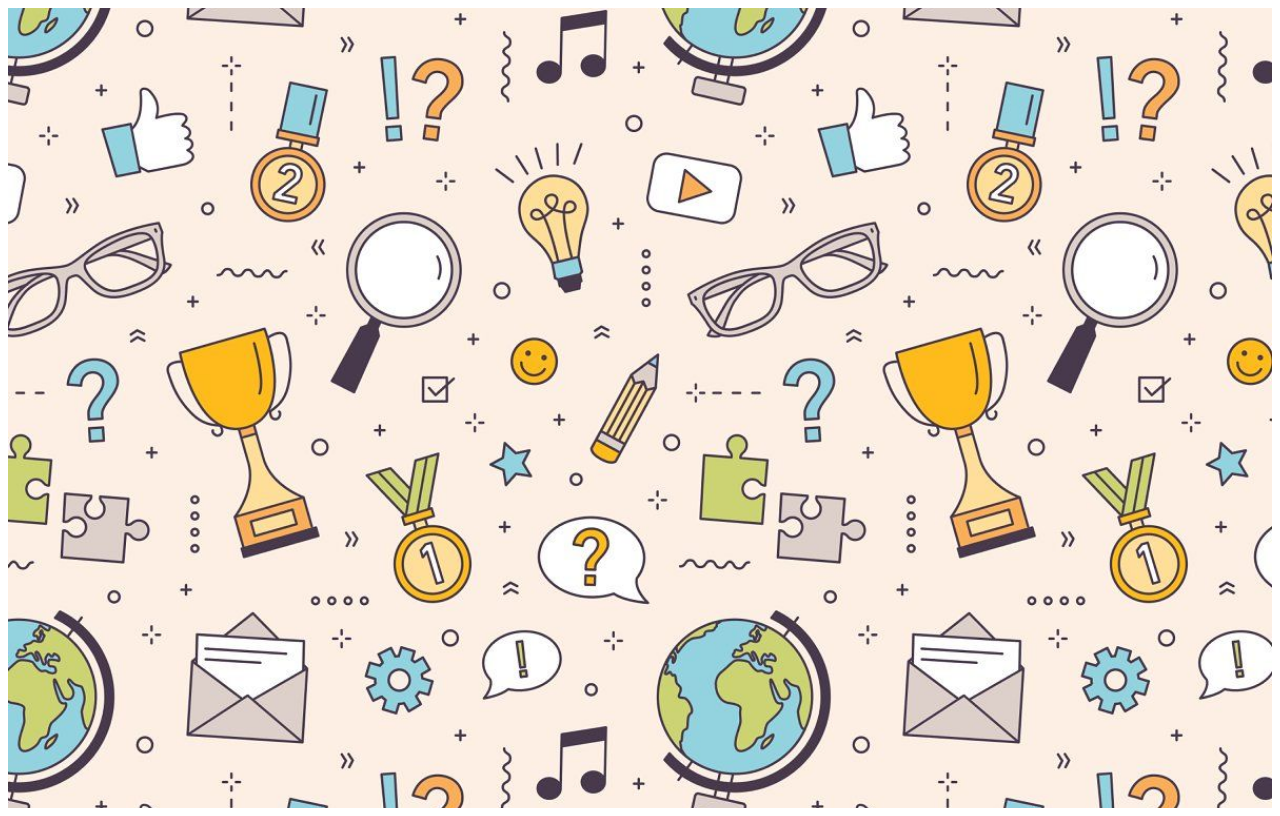
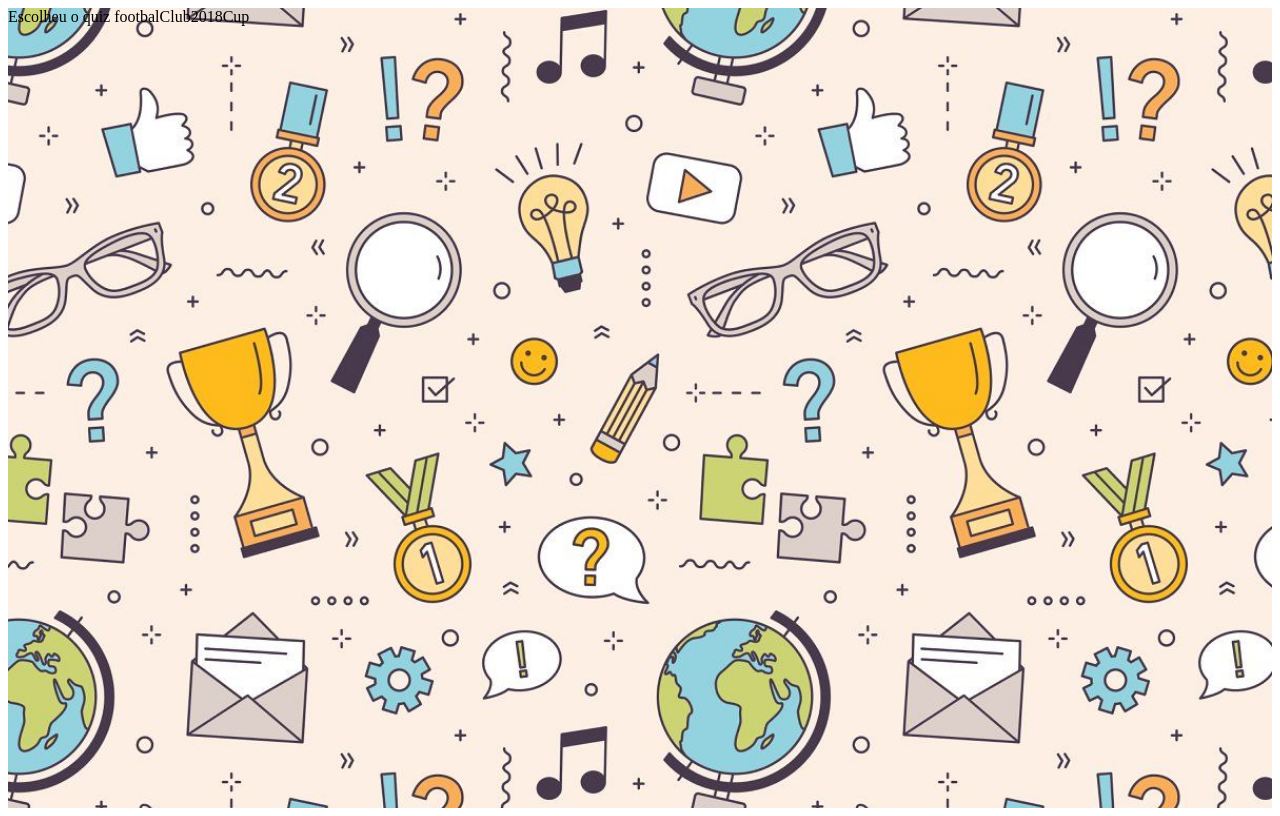
Before and after one commit to ToMattBan/quem_sou, a Vue app: page /quiz/footbalClub2018Cup in a window 1280 px wide. Before the commit this address had no page. Built offline with nearby package versions, Linux system fonts and the light colour scheme.

Commit message:
Routing working with dinamic quiz

```diff
--- a/src/App.vue
+++ b/src/App.vue
@@ -2,7 +2,7 @@
   <main class="_df _aic _jcc" :style="bgStyle">
     <div class="_bdrs4 _bgwhite _bd2 _8/12">
       <div class="_p">
-<!--         <RouterLink to="/">Home</RouterLink>
+        <!-- <RouterLink to="/">Home</RouterLink>
         <RouterLink to="/about">About</RouterLink> -->
         <RouterView />
       </div>
--- a/src/components/QuizBox.vue
+++ b/src/components/QuizBox.vue
@@ -1,7 +1,9 @@
 <template>
   <div class="o-layout__item _6/12 _tac">
-    <img class="_cp cover" :src="props.cover">
-    <p class="_mt0 _cp">{{ props.title }}</p>
+    <RouterLink :to="props.link">
+      <img class="_cp _1/1 cover" :src="props.cover">
+      <p class="_mt0 _cp">{{ props.title }}</p>
+    </RouterLink>
   </div>
 </template>
 
@@ -10,6 +12,7 @@
 const props = defineProps({
   cover: { type: String, required: true },
   title: { type: String, required: true },
+  link: { type: String, required: true }
 })
 </script>
 
--- a/src/components/QuizSelect.vue
+++ b/src/components/QuizSelect.vue
@@ -6,6 +6,7 @@
         v-for="quiz in quizes"
         :cover="quiz.cover"
         :title="quizesTexts[quiz.title][userLanguage].title"
+        :link="`/quiz/${quiz.title}`"
       />
     </div>
   </div>
--- a/src/router/index.ts
+++ b/src/router/index.ts
@@ -9,14 +9,14 @@ const router = createRouter({
       name: 'home',
       component: HomeView
     },
-   /*  {
-      path: '/about',
-      name: 'about',
+    {
+      path: '/quiz/:name',
+      name: 'quiz',
       // route level code-splitting
       // this generates a separate chunk (About.[hash].js) for this route
       // which is lazy-loaded when the route is visited.
-      component: () => import('../views/AboutView.vue')
-    } */
+      component: () => import('../views/QuizView.vue')
+    }
   ]
 })
 
--- /dev/null
+++ b/src/views/QuizView.vue
@@ -0,0 +1,12 @@
+<template>
+  <div>
+    Escolheu o quiz {{quizName}}
+  </div>
+</template>
+
+<script setup lang="ts">
+import { useRoute } from 'vue-router';
+
+const route = useRoute();
+const quizName = route.params.name;
+</script>
```
Also changed, not shown: 1 other file (tests, documents, lock files or other folders).
